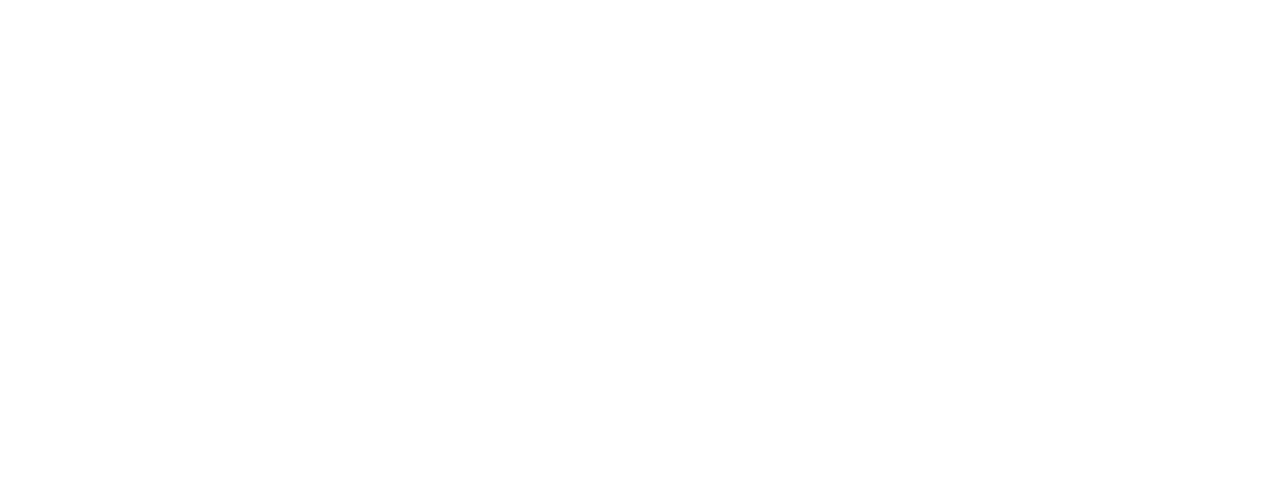
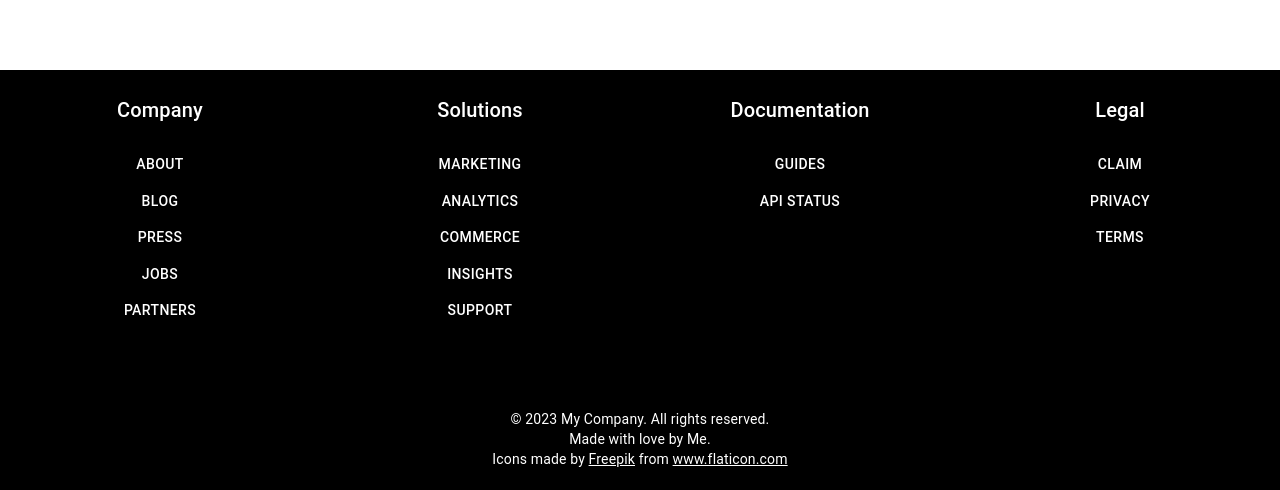
Before and after one commit to hariomnce/E-Commerce_Frontend, a React (Create React App) app: page / in a window 1280 px wide. Shown: the part 2849-3339 px from the top of the page. Before the commit the page ends 2879 px from the top, so only its background shows below. Built offline with nearby package versions, Linux system fonts and the light colour scheme.

Commit message:
Footer added

```diff
--- a/src/App.js
+++ b/src/App.js
@@ -1,15 +1,17 @@
-import logo from './logo.svg';
-import './App.css';
-import Navigation from './customer/components/Navigation/Navigation';
-import HomePage from './customer/pages/HomePage/HomePage';
+import logo from "./logo.svg";
+import "./App.css";
+import Navigation from "./customer/components/Navigation/Navigation";
+import HomePage from "./customer/pages/HomePage/HomePage";
+import Footer from "./customer/components/Footer/Footer";
 
 function App() {
   return (
     <div className="">
-      <Navigation/>
+      <Navigation />
       <div>
-        <HomePage/>
+        <HomePage />
       </div>
+      <Footer />
     </div>
   );
 }
--- /dev/null
+++ b/src/customer/components/Footer/Footer.jsx
@@ -0,0 +1,130 @@
+import { Button, Grid, Link, Typography } from "@mui/material";
+import React from "react";
+
+const Footer = () => {
+    return (
+        <div>
+            <Grid
+                className="bg-black text-white text-center mt-10"
+                container
+                sx={{ bgcolor: "black", color: "white", py: 3 }}
+            >
+                <Grid item xs={12} sm={6} md={3}>
+                    <Typography className="pb-5" variant="h6">
+                        {""}Company{""}
+                    </Typography>
+                    <div>
+                        <Button className="pb-5" variant="h6" gutterBottom>
+                            {""}About{""}
+                        </Button>
+                    </div>
+                    <div>
+                        <Button className="pb-5" variant="h6" gutterBottom>
+                            {""}Blog{""}
+                        </Button>
+                    </div>
+                    <div>
+                        <Button className="pb-5" variant="h6" gutterBottom>
+                            {""}Press{""}
+                        </Button>
+                    </div>
+                    <div>
+                        <Button className="pb-5" variant="h6" gutterBottom>
+                            {""}Jobs{""}
+                        </Button>
+                    </div>
+                    <div>
+                        <Button className="pb-5" variant="h6" gutterBottom>
+                            {""}Partners{""}
+                        </Button>
+                    </div>
+                </Grid>
+                <Grid item xs={12} sm={6} md={3}>
+                    <Typography className="pb-5" variant="h6">
+                        {""}Solutions{""}
+                    </Typography>
+                    <div>
+                        <Button className="pb-5" variant="h6" gutterBottom>
+                            {""}Marketing{""}
+                        </Button>
+                    </div>
+                    <div>
+                        <Button className="pb-5" variant="h6" gutterBottom>
+                            {""}Analytics{""}
+                        </Button>
+                    </div>
+                    <div>
+                        <Button className="pb-5" variant="h6" gutterBottom>
+                            {""}Commerce{""}
+                        </Button>
+                    </div>
+                    <div>
+                        <Button className="pb-5" variant="h6" gutterBottom>
+                            {""}Insights{""}
+                        </Button>
+                    </div>
+                    <div>
+                        <Button className="pb-5" variant="h6" gutterBottom>
+                            {""}Support{""}
+                        </Button>
+                    </div>
+                </Grid>
+                <Grid item xs={12} sm={6} md={3}>
+                    <Typography className="pb-5" variant="h6">
+                        {""}Documentation{""}
+                    </Typography>
+                    <div>
+                        <Button className="pb-5" variant="h6" gutterBottom>
+                            {""}Guides{""}
+                        </Button>
+                    </div>
+                    <div>
+                        <Button className="pb-5" variant="h6" gutterBottom>
+                            {""}API Status{""}
+                        </Button>
+                    </div>
+                </Grid>
+                <Grid item xs={12} sm={6} md={3}>
+                    <Typography className="pb-5" variant="h6">
+                        {""}Legal{""}
+                    </Typography>
+                    <div>
+                        <Button className="pb-5" variant="h6" gutterBottom>
+                            {""}Claim{""}
+                        </Button>
+                    </div>
+                    <div>
+                        <Button className="pb-5" variant="h6" gutterBottom>
+                            {""}Privacy{""}
+                        </Button>
+                    </div>
+                    <div>
+                        <Button className="pb-5" variant="h6" gutterBottom>
+                            {""}Terms{""}
+                        </Button>
+                    </div>
+                </Grid>
+                <Grid className="pt-20" item xs={12}>
+                    <Typography variant="body2" component="p" align="center">
+                        &copy; 2023 My Company. All rights reserved.
+                    </Typography>
+                    <Typography variant="body2" component="p" align="center">
+                        Made with love by Me.
+                    </Typography>
+                    <Typography variant="body2" component="p" align="center">
+                        Icons made by {' '}
+                        <Link href="https://www.freepik.com" color="inherit" underline="always">
+                            Freepik
+                        </Link>{' '}
+                        from{' '}
+                        <Link href="https://www.flaticon.com/" color="inherit" underline="always">
+                            www.flaticon.com
+                        </Link>
+                    </Typography>
+                </Grid>
+            </Grid>
+        </div>
+    );
+};
+
+export default Footer;
```
